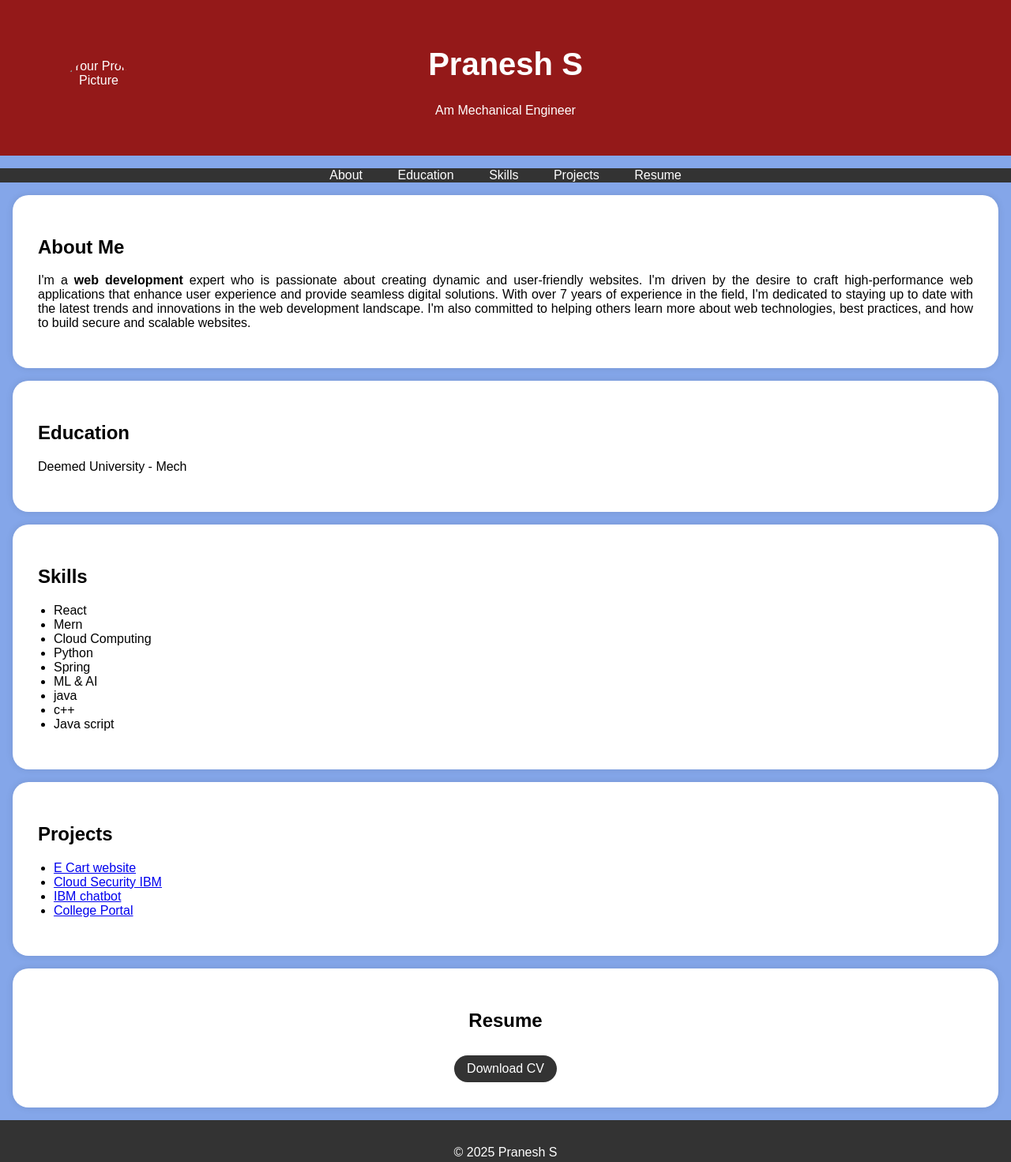
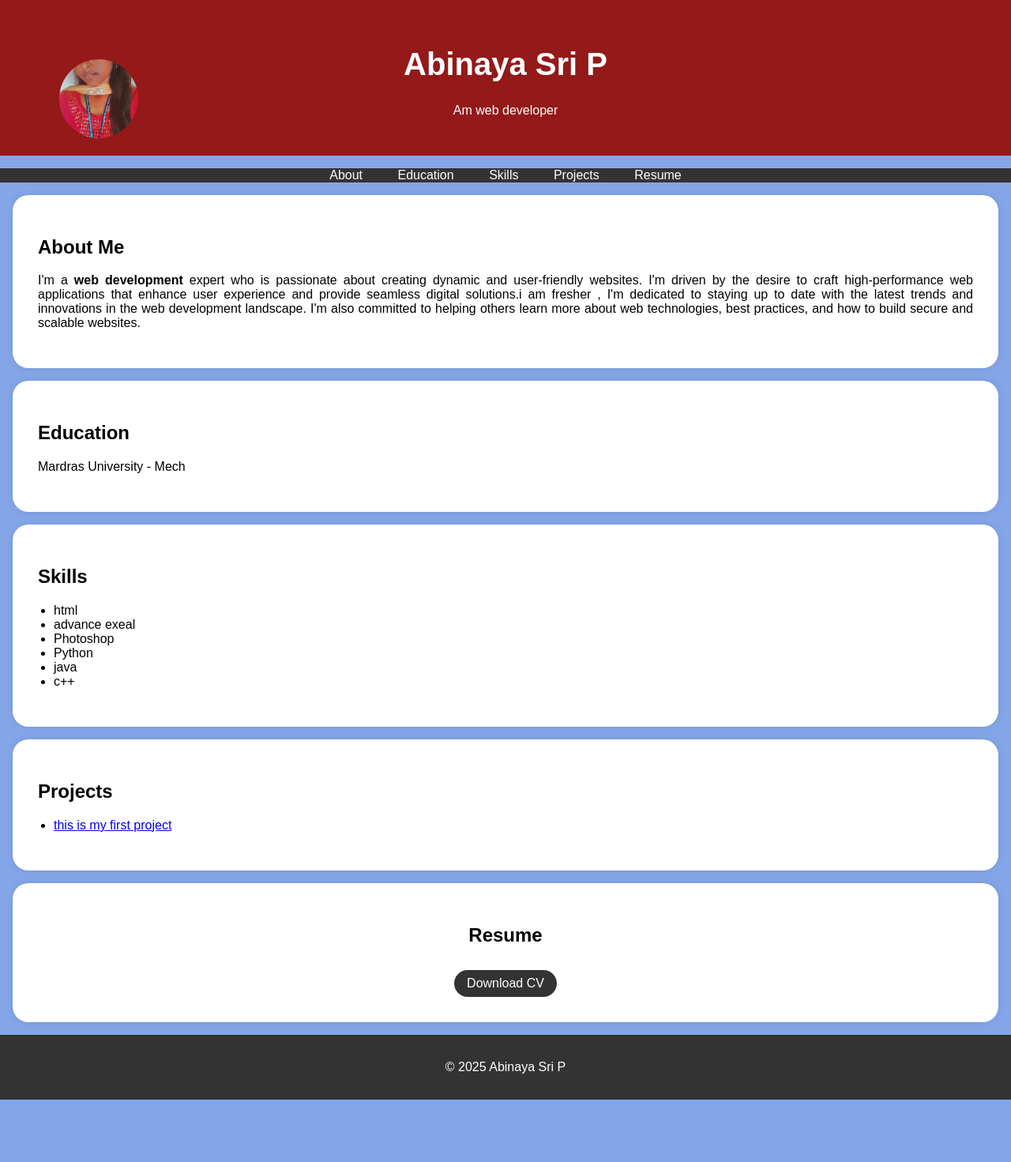
Before and after one commit to abinayasri-06/Abinayasri11, a plain HTML site: page index.html in a window 1280 px wide. Shown: the whole page at 79% size. After the commit the page ends 1392 px from the top, so only its background shows below. Drawn offline with Linux system fonts and the light colour scheme.

Commit message:
Update index.html

```diff
--- a/index.html
+++ b/index.html
@@ -95,9 +95,9 @@
     <header>
         <div class="header-content">
             <!-- Add your profile picture here -->
-            <img src="passport photo.jpg" alt="Your Profile Picture" class="profile-picture">
-            <h1>Pranesh S</h1>
-            <p>Am Mechanical Engineer</p>
+            <img src="Snapchat-1118499272.jpg" alt="Your Profile Picture" class="profile-picture">
+            <h1>Abinaya Sri P</h1>
+            <p>Am web developer</p>
         </div>
     </header>
 
@@ -117,7 +117,7 @@
             <h2>About Me</h2>
             <p>I'm a <b>web development</b> expert who is passionate about creating dynamic and user-friendly websites.
                 I'm driven by the desire to craft high-performance web applications that enhance user experience and provide
-                 seamless digital solutions. With over 7 years of experience in the field, I'm dedicated to staying up to date
+                 seamless digital solutions.i am fresher , I'm dedicated to staying up to date
                  with the latest trends and innovations in the
                  web development landscape. I'm also committed to helping others learn more about web technologies,
                  best practices, and how to build secure and scalable websites.</p>
@@ -128,7 +128,7 @@
     <section id="education">
         <div class="section-content">
             <h2>Education</h2>
-            <p>Deemed University  - Mech</p>
+            <p>Mardras University  - Mech</p>
 
 
         </div>
@@ -138,15 +138,14 @@
         <div class="section-content">
             <h2>Skills</h2>
             <ul>
-                <li>React</li>
-                <li>Mern</li>
-                <li>Cloud Computing</li>
+                <li>html</li>
+                <li>advance exeal</li>
+                <li>Photoshop</li>
                 <li>Python</li>
-                <li>Spring</li>
-                <li>ML & AI</li>
+
                 <li>java</li>
                 <li>c++</li>
-                <li>Java script</li>
+
             </ul>
         </div>
     </section>
@@ -155,10 +154,9 @@
         <div class="section-content">
             <h2>Projects</h2>
             <ul>
-                <li><a href="#">E Cart website</a></li>
-                <li><a href="#">Cloud Security IBM</a></li>
-                <li><a href="#">IBM chatbot</a></li>
-                <li><a href="#">College Portal</a></li>
+                <li><a href="#">this is my first project</a></li>
+
+
                 <!-- Add more project links here -->
             </ul>
         </div>
@@ -176,7 +174,7 @@
     </section>
 
     <footer>
-        <p>&copy; 2025 Pranesh S</p>
+        <p>&copy; 2025 Abinaya Sri P</p>
     </footer>
 
     <script>
```
